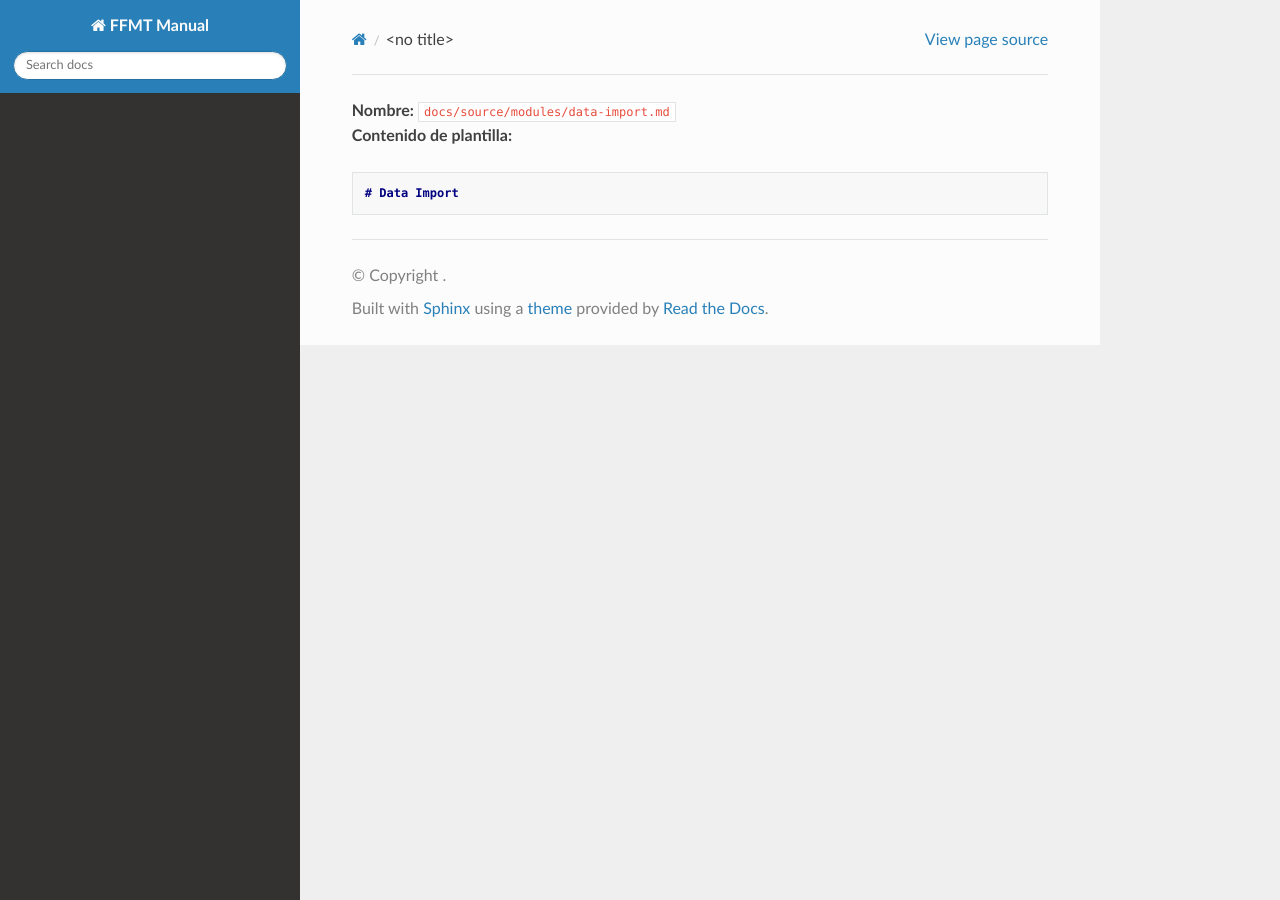
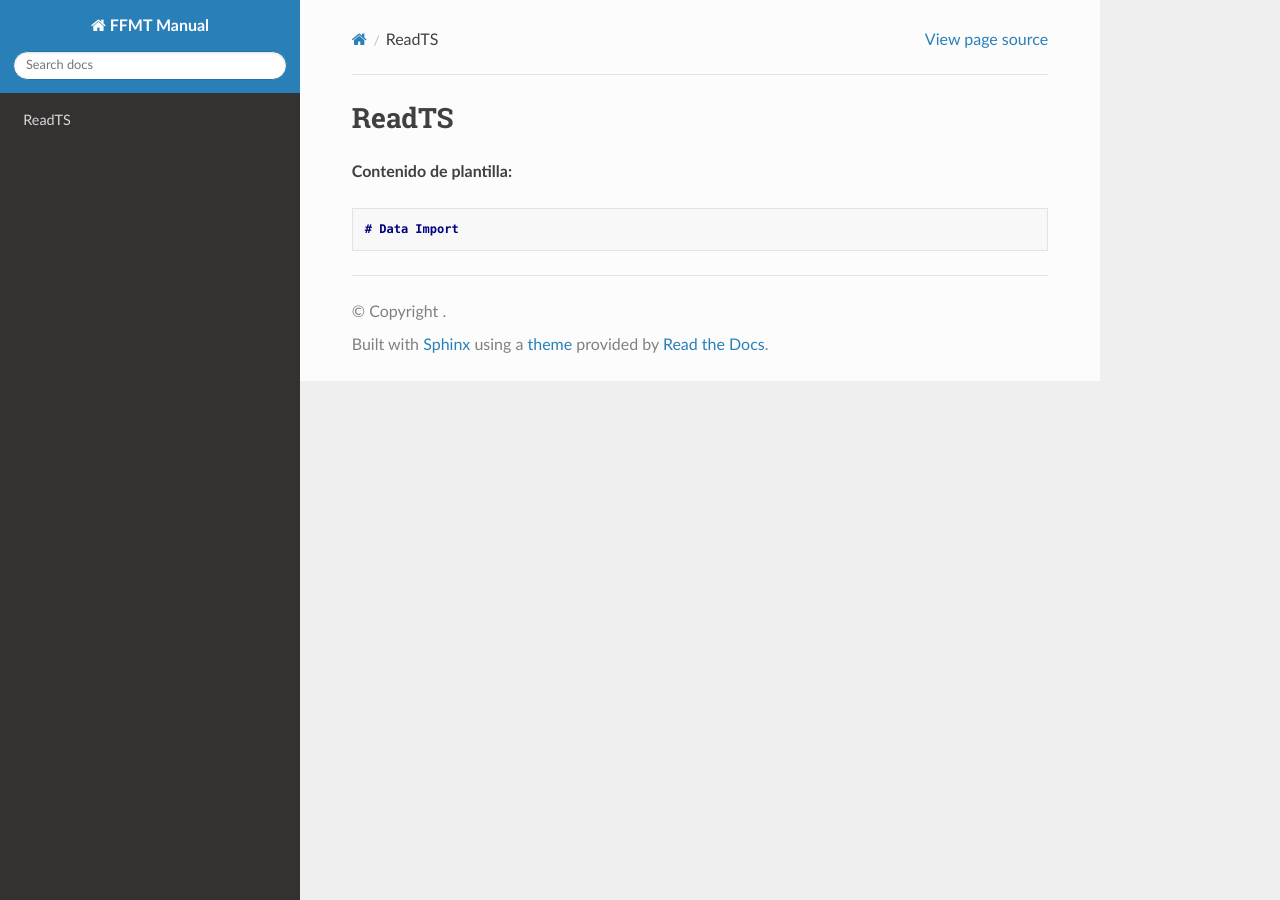
Before and after one commit to ffmtsw/ffmt, a Sphinx documentation site: the page built from docs/source/modules/readts.md, in a window 1280 px wide. Built offline with Sphinx 7.4.7 and the Read the Docs theme 3.1.0, drawn with Linux system fonts in a browser that asks for light colours; pages that are not in the unit, such as notebooks, are missing from menus.

Commit message:
Update readts.md

````diff
--- a/docs/source/modules/readts.md
+++ b/docs/source/modules/readts.md
@@ -1,4 +1,4 @@
-**Nombre:** `docs/source/modules/data-import.md`
+# ReadTS
 **Contenido de plantilla:**
 ```markdown
 # Data Import
````
